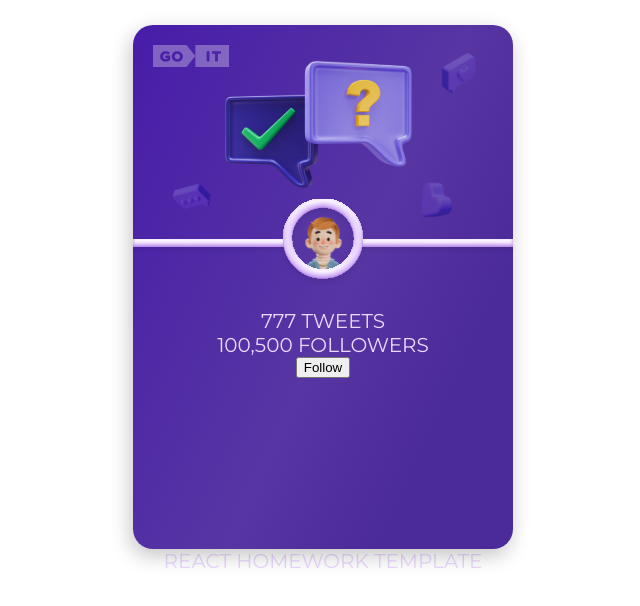
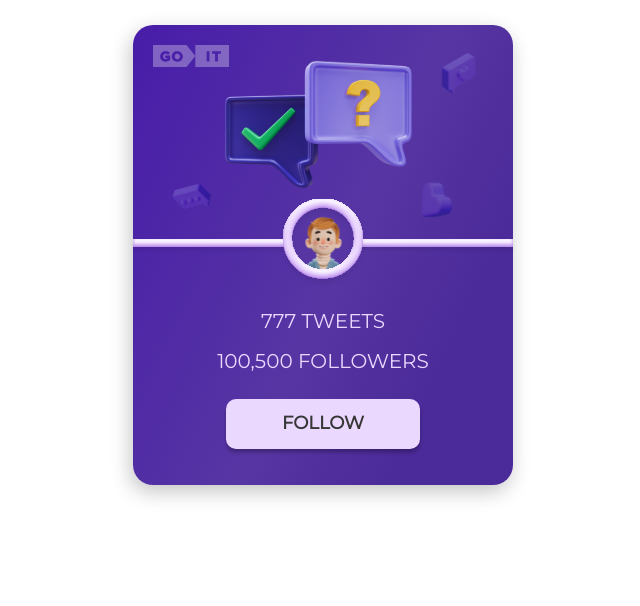
Before and after one commit to anyaShan/test-GoIT, a React (Create React App) app: page / in a window 1280 px wide. Shown: the top 606 px of the page, without its empty margins (342-982 px from the left). Built offline with nearby package versions, Linux system fonts and the light colour scheme.

Commit message:
add all css for card

```diff
--- a/src/components/App.jsx
+++ b/src/components/App.jsx
@@ -6,7 +6,6 @@ export const App = () => {
   return (
     <Container>
       <UserCard />
-      React homework template
     </Container>
   );
 };
--- a/src/components/UserCard/UserCard.jsx
+++ b/src/components/UserCard/UserCard.jsx
@@ -9,6 +9,9 @@ import {
   CardAvatarWrapp,
   CardAvatarLine,
   CardAvatar,
+  CardTweets,
+  CardCount,
+  CardButton,
 } from './UserCard.styled';
 
 export const UserCard = () => {
@@ -20,9 +23,9 @@ export const UserCard = () => {
         <CardAvatar src={BoyImg} alt="boy" />
         <CardAvatarLine></CardAvatarLine>
       </CardAvatarWrapp>
-      <p>777 tweets</p>
-      <p>100,500 Followers</p>
-      <button type="button">Follow</button>
+      <CardTweets>777 tweets</CardTweets>
+      <CardCount>100,500 Followers</CardCount>
+      <CardButton type="button">Follow</CardButton>
     </CardContainer>
   );
 };
--- a/src/components/UserCard/UserCard.styled.js
+++ b/src/components/UserCard/UserCard.styled.js
@@ -3,7 +3,6 @@ import styled from 'styled-components';
 export const CardContainer = styled.div`
   position: relative;
   width: 380px;
-  height: 460px;
   display: flex;
   flex-direction: column;
   align-items: center;
@@ -56,3 +55,35 @@ export const CardAvatar = styled.img`
   left: 50%;
   transform: translate(-50%, -50%);
 `;
+
+export const CardTweets = styled.p`
+  margin-bottom: 16px;
+`;
+
+export const CardCount = styled.p`
+  margin-bottom: 26px;
+`;
+
+export const CardButton = styled.button`
+  padding: 14px 56px;
+  text-align: center;
+  border: 0;
+  border-radius: 10px;
+  cursor: pointer;
+
+  background-color: #ebd8ff;
+  color: #373737;
+  box-shadow: 0px 3.43693px 3.43693px rgba(0, 0, 0, 0.25);
+
+  transition: background-color 250ms cubic-bezier(0.4, 0, 0.2, 1);
+
+  font-family: 'Montserrat';
+  font-weight: 600;
+  font-size: 18px;
+  line-height: 1.22;
+  text-transform: uppercase;
+
+  &:hover {
+    background-color: #5cd3a8;
+  }
+`;
```
